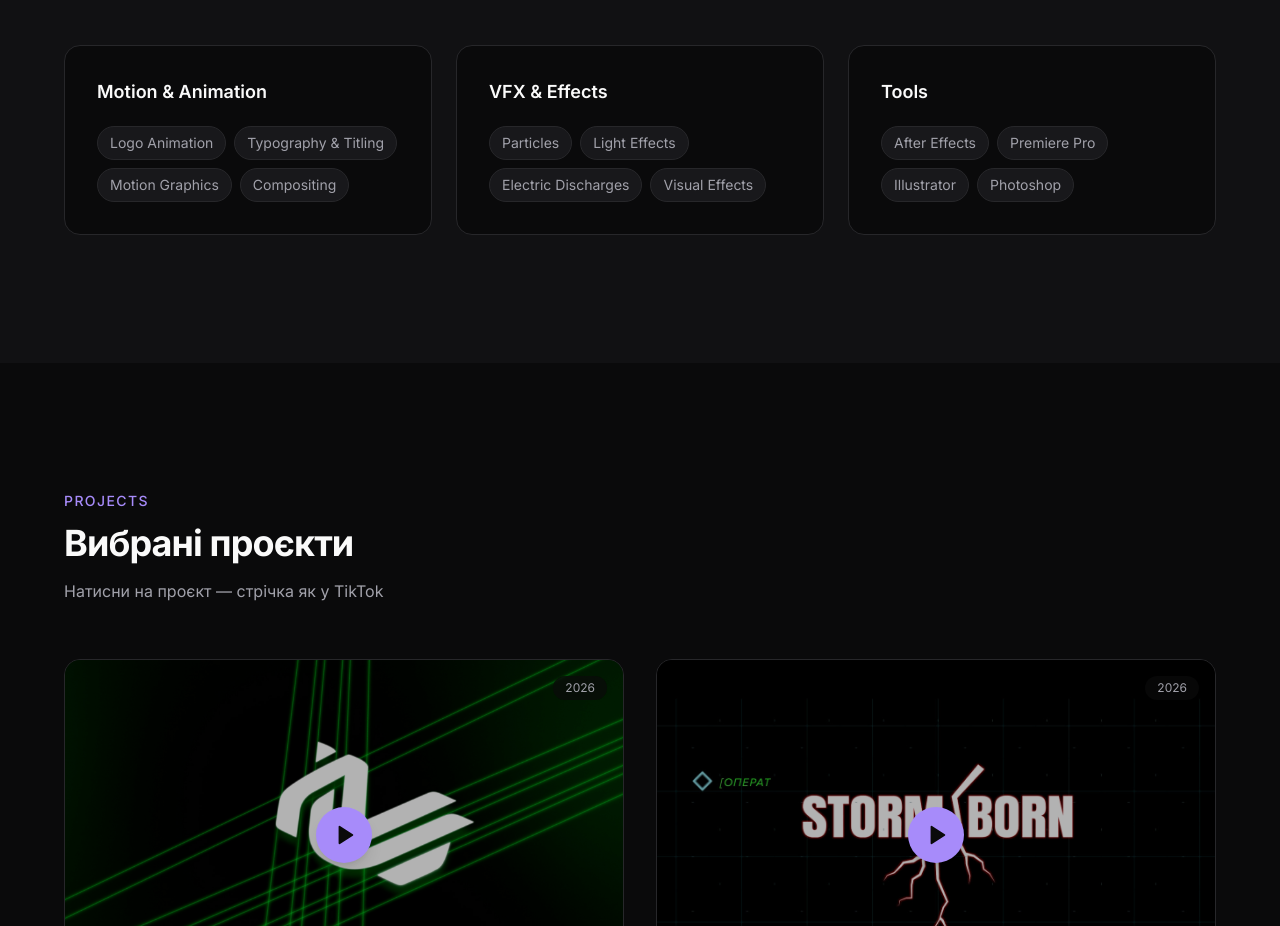
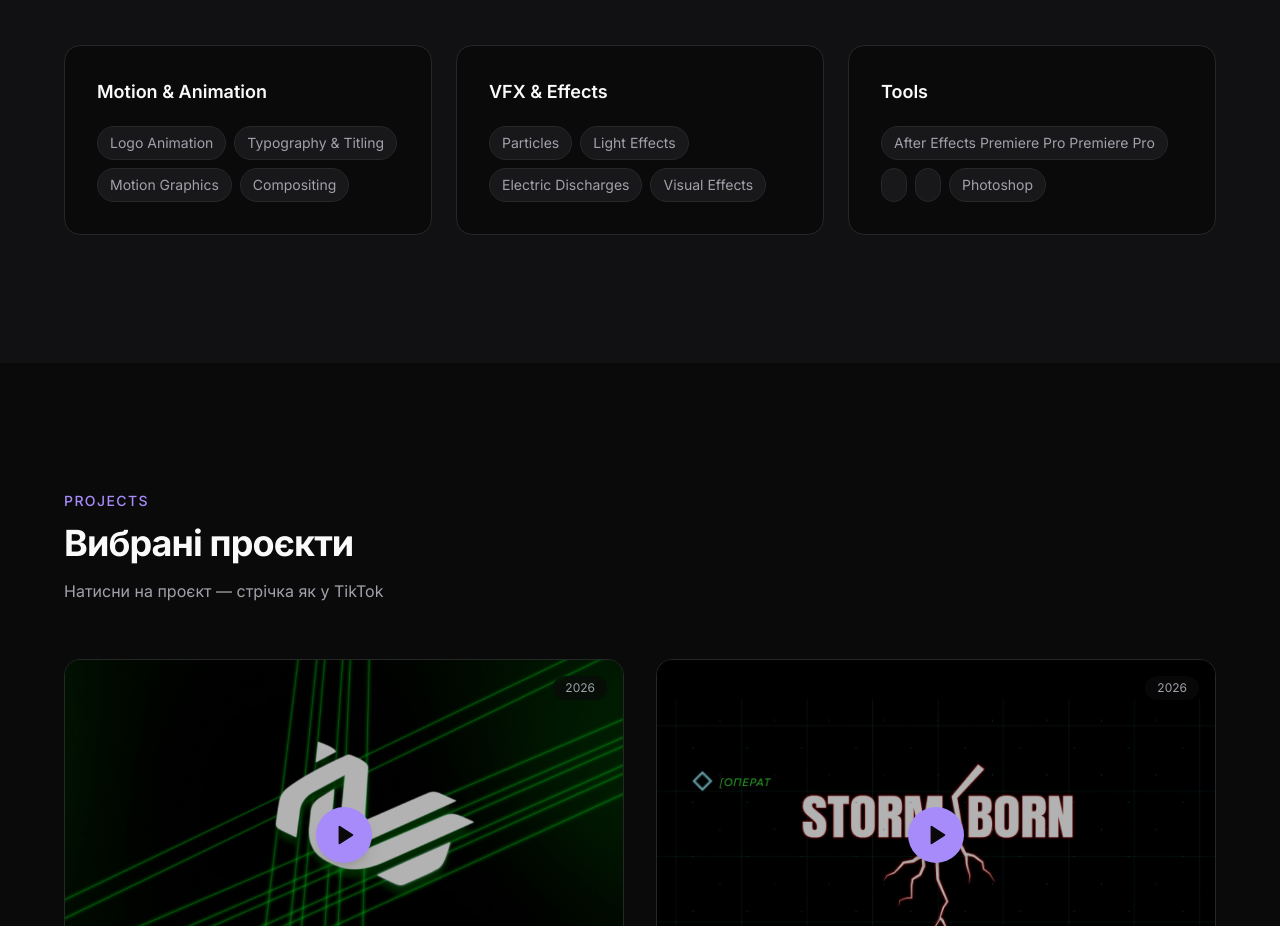
Before and after one commit to bulochka323/bobak-ivan-dev, a React (Vite) app: page / in a window 1280 px wide. Shown: the part 1910-2836 px from the top of the page. Built offline with nearby package versions, Linux system fonts and the light colour scheme.

Commit message:
Update portfolio.ts

```diff
--- a/src/data/portfolio.ts
+++ b/src/data/portfolio.ts
@@ -53,7 +53,7 @@
     },
     {
       title: "Tools",
-      items: ["After Effects", "Premiere Pro", "Illustrator", "Photoshop"],
+      items: ["After Effects Premiere Pro Premiere Pro", "", "", "Photoshop"],
     },
   ],
 };
```
